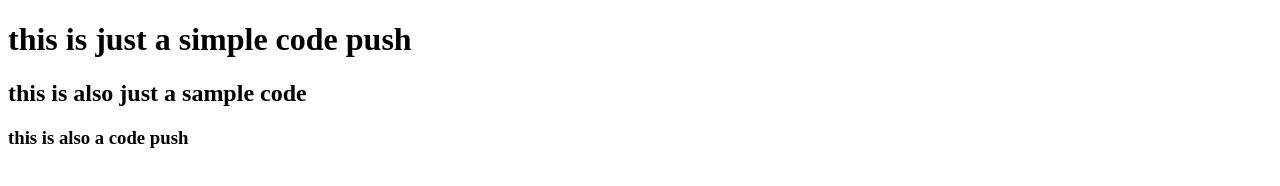
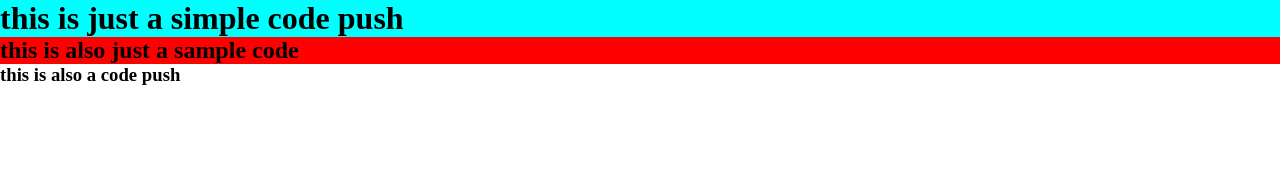
Before and after one commit to Aashu-toshh/sample-push-demo, a plain HTML site: page index.html in a window 1280 px wide. Drawn offline with Linux system fonts and the light colour scheme.

Commit message:
added/css file

```diff
--- a/index.html
+++ b/index.html
@@ -5,6 +5,7 @@
   <meta charset="UTF-8">
   <meta name="viewport" content="width=device-width, initial-scale=1.0">
   <title>Document</title>
+  <link rel="stylesheet" href="style.css">
 </head>
 
 <body>
--- /dev/null
+++ b/style.css
@@ -0,0 +1,12 @@
+*{
+    margin: 0;
+    padding: 0;
+    box-sizing: border-box;
+}
+
+h1{
+    background-color: aqua;
+}
+h2{
+    background-color:red;
+}
```
